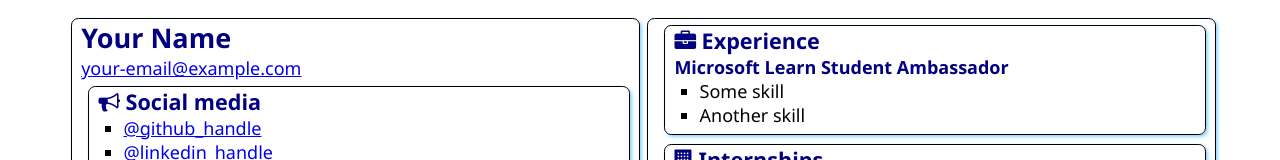
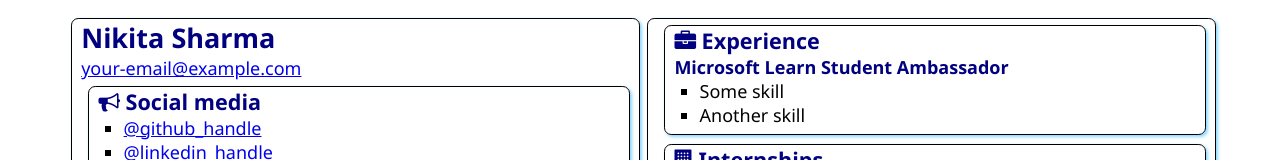
Before and after one commit to nikitasharma1804/SATechnicalOnboarding, a plain HTML site: page src/index.html in a window 1280 px wide. Shown: the top 160 px of the page. Drawn offline with Linux system fonts and the light colour scheme.

Commit message:
Update index.html
Added My Name

```diff
--- a/src/index.html
+++ b/src/index.html
@@ -12,7 +12,7 @@
 <body>
     <main>
         <article class="box">
-            <h1>Your Name</h1>
+            <h1>Nikita Sharma</h1>
             <div><a href="mailto:your.email@example.com">your-email@example.com</a></div>
 
             <section class="box">
```
